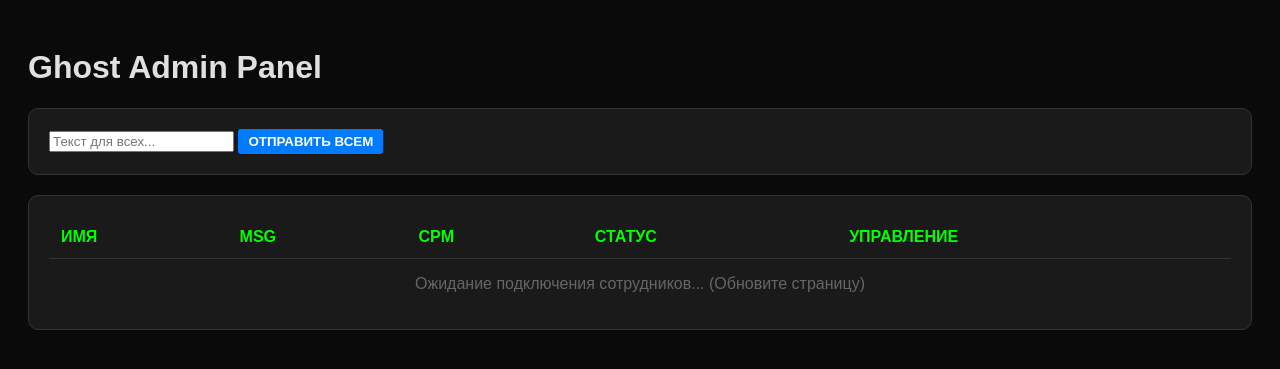
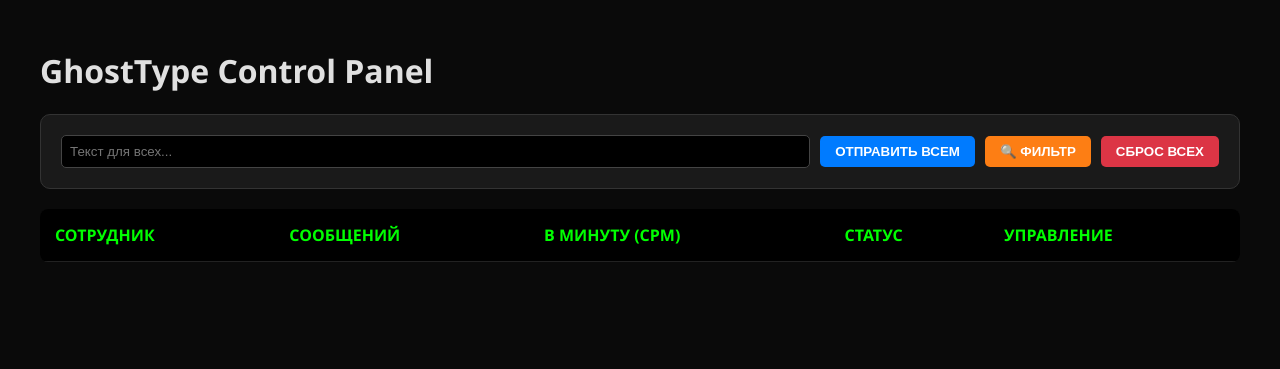
Before and after one commit to 9u9s9d1t/ghost-admin-panel, a Flask app: page / in a window 1280 px wide. Shown: the top 369 px of the page. Run offline with Flask 3, Linux system fonts and the light colour scheme; lists and menus that the app fills with data are empty.

Commit message:
Update index.html

```diff
--- a/templates/index.html
+++ b/templates/index.html
@@ -4,45 +4,60 @@
     <meta charset="UTF-8">
     <title>Ghost Admin Pro</title>
     <style>
-        body { background: #0a0a0a; color: #e0e0e0; font-family: sans-serif; padding: 20px; }
-        .panel { background: #1a1a1a; padding: 20px; border-radius: 10px; border: 1px solid #333; margin-bottom: 20px; }
-        table { width: 100%; border-collapse: collapse; }
-        th, td { padding: 12px; border-bottom: 1px solid #333; text-align: left; }
-        th { color: #00ff00; }
-        .btn { padding: 5px 10px; cursor: pointer; border: none; border-radius: 3px; font-weight: bold; }
+        body { background: #0a0a0a; color: #e0e0e0; font-family: 'Segoe UI', sans-serif; padding: 20px; }
+        .container { max-width: 1200px; margin: 0 auto; }
+        .panel { background: #1a1a1a; padding: 20px; border-radius: 10px; border: 1px solid #333; margin-bottom: 20px; display: flex; gap: 10px; align-items: center; }
+
+        table { width: 100%; border-collapse: collapse; background: #111; border-radius: 8px; overflow: hidden; }
+        th, td { padding: 15px; text-align: left; border-bottom: 1px solid #222; }
+        th { background: #000; color: #00ff00; }
+
+        .btn { padding: 8px 15px; border: none; border-radius: 5px; cursor: pointer; font-weight: bold; transition: 0.2s; }
         .btn-blue { background: #007bff; color: white; }
+        .btn-green { background: #28a745; color: white; }
         .btn-red { background: #dc3545; color: white; }
-        .modal { display: none; position: fixed; z-index: 100; left: 0; top: 0; width: 100%; height: 100%; background: rgba(0,0,0,0.9); }
-        .modal-content { background: #1a1a1a; margin: 10% auto; padding: 20px; width: 60%; border: 1px solid #00ff00; }
-        textarea { width: 100%; height: 300px; background: #000; color: #00ff00; }
+        .btn-orange { background: #fd7e14; color: white; }
+        .btn:hover { filter: brightness(1.2); }
+
+        .top-gun { color: gold !important; font-weight: bold; text-shadow: 0 0 10px gold; }
+
+        /* Окно фильтра */
+        .modal { display: none; position: fixed; z-index: 100; left: 0; top: 0; width: 100%; height: 100%; background: rgba(0,0,0,0.8); }
+        .modal-content { background: #1a1a1a; margin: 15% auto; padding: 25px; width: 300px; border-radius: 10px; border: 1px solid #00ff00; text-align: center; }
+        .filter-option { display: block; width: 100%; padding: 10px; margin: 5px 0; background: #222; color: white; border: 1px solid #333; cursor: pointer; border-radius: 5px; }
+        .filter-option:hover { background: #00ff00; color: black; }
+
+        textarea { width: 100%; height: 200px; background: #000; color: #00ff00; padding: 10px; border-radius: 5px; }
     </style>
 </head>
 <body>
-    <h1>Ghost Admin Panel</h1>
+    <div class="container">
+        <h1>GhostType Control Panel</h1>
 
-    <div class="panel">
-        <input type="text" id="globalText" placeholder="Текст для всех...">
-        <button class="btn btn-blue" onclick="adminAction('set_text', 'all', document.getElementById('globalText').value)">ОТПРАВИТЬ ВСЕМ</button>
-    </div>
+        <div class="panel">
+            <input type="text" id="globalText" style="background:#000; color:#00ff00; border:1px solid #444; padding:8px; border-radius:5px; flex-grow:1" placeholder="Текст для всех...">
+            <button class="btn btn-blue" onclick="adminAction('set_text', 'all', document.getElementById('globalText').value)">ОТПРАВИТЬ ВСЕМ</button>
+            <button class="btn btn-orange" onclick="toggleModal('filterModal')">🔍 ФИЛЬТР</button>
+            <button class="btn btn-red" onclick="adminAction('reset', 'all')">СБРОС ВСЕХ</button>
+        </div>
 
-    <div class="panel">
         <table>
             <thead>
                 <tr>
-                    <th>ИМЯ</th>
-                    <th>MSG</th>
-                    <th>CPM</th>
+                    <th>СОТРУДНИК</th>
+                    <th>СООБЩЕНИЙ</th>
+                    <th>В МИНУТУ (CPM)</th>
                     <th>СТАТУС</th>
                     <th>УПРАВЛЕНИЕ</th>
                 </tr>
             </thead>
-            <tbody>
+            <tbody id="workerTable">
                 {% for name, info in workers.items() %}
-                <tr>
-                    <td>{{ name }}</td>
+                <tr data-name="{{ name }}" data-total="{{ info.total }}" data-cpm="{{ info.cpm }}">
+                    <td class="{{ 'top-gun' if info.cpm > 10 else '' }}">{{ name }}</td>
                     <td>{{ info.total }}</td>
                     <td>{{ info.cpm }}</td>
-                    <td>{{ info.status }}</td>
+                    <td style="color: {{ '#00ff00' if info.status == 'РАБОТАЕТ' else '#ff4444' }}">{{ info.status }}</td>
                     <td>
                         <button class="btn btn-blue" onclick="openEditor('{{ name }}')">ТЕКСТ</button>
                         <button class="btn btn-red" onclick="adminAction('reset', '{{ name }}')">0</button>
@@ -51,37 +66,71 @@
                 {% endfor %}
             </tbody>
         </table>
-        {% if not workers %}
-        <p style="text-align: center; color: #666;">Ожидание подключения сотрудников... (Обновите страницу)</p>
-        {% endif %}
+    </div>
+
+    <div id="filterModal" class="modal">
+        <div class="modal-content">
+            <h3 style="color:#00ff00">Сортировка</h3>
+            <button class="filter-option" onclick="applySort('cpm')">По сообщениям в минуту</button>
+            <button class="filter-option" onclick="applySort('total-desc')">Сообщений (Больше)</button>
+            <button class="filter-option" onclick="applySort('total-asc')">Сообщений (Меньше)</button>
+            <button class="filter-option" onclick="applySort('alpha')">По алфавиту</button>
+            <br>
+            <button class="btn btn-red" onclick="toggleModal('filterModal')">Закрыть</button>
+        </div>
     </div>
 
     <div id="editorModal" class="modal">
-        <div class="modal-content">
-            <h3 id="editTitle">Редактор</h3>
+        <div class="modal-content" style="width: 50%;">
+            <h3 id="editTitle">Файл</h3>
             <textarea id="editArea"></textarea><br><br>
-            <button class="btn btn-blue" onclick="savePhrases()">СОХРАНИТЬ</button>
-            <button class="btn btn-red" onclick="closeEditor()">ЗАКРЫТЬ</button>
+            <button class="btn btn-green" onclick="savePhrases()">СОХРАНИТЬ</button>
+            <button class="btn btn-red" onclick="toggleModal('editorModal')">ЗАКРЫТЬ</button>
         </div>
     </div>
 
     <script>
-        // Передаем данные из Python максимально просто
-        const data = {{ workers|tojson|safe }};
+        const workersData = {{ workers|tojson|safe }};
+
+        function toggleModal(id) {
+            const m = document.getElementById(id);
+            m.style.display = (m.style.display === 'block') ? 'none' : 'block';
+        }
+
+        function applySort(type) {
+            const table = document.getElementById("workerTable");
+            const rows = Array.from(table.rows);
+
+            rows.sort((a, b) => {
+                const nameA = a.dataset.name.toLowerCase();
+                const nameB = b.dataset.name.toLowerCase();
+                const totalA = parseInt(a.dataset.total);
+                const totalB = parseInt(b.dataset.total);
+                const cpmA = parseFloat(a.dataset.cpm);
+                const cpmB = parseFloat(b.dataset.cpm);
+
+                if (type === 'cpm') return cpmB - cpmA;
+                if (type === 'total-desc') return totalB - totalA;
+                if (type === 'total-asc') return totalA - totalB;
+                if (type === 'alpha') return nameA.localeCompare(nameB);
+                return 0;
+            });
+
+            rows.forEach(row => table.appendChild(row));
+            toggleModal('filterModal');
+        }
 
         function openEditor(name) {
-            document.getElementById('editTitle').innerText = name;
-            document.getElementById('editArea').value = data[name].phrases || "";
-            document.getElementById('editorModal').style.display = "block";
+            document.getElementById('editTitle').innerText = "Редактор: " + name;
+            document.getElementById('editArea').value = workersData[name].phrases || "";
             window.currentWorker = name;
+            toggleModal('editorModal');
         }
-
-        function closeEditor() { document.getElementById('editorModal').style.display = "none"; }
 
         async function savePhrases() {
             const text = document.getElementById('editArea').value;
             await adminAction('set_text', window.currentWorker, text);
-            closeEditor();
+            toggleModal('editorModal');
         }
 
         async function adminAction(action, target, text = "") {
@@ -92,6 +141,14 @@
             });
             location.reload();
         }
+
+        // Автообновление каждые 15 сек (если окна закрыты)
+        setInterval(() => {
+            if (document.getElementById('editorModal').style.display !== 'block' &&
+                document.getElementById('filterModal').style.display !== 'block') {
+                location.reload();
+            }
+        }, 15000);
     </script>
 </body>
 </html>
```
